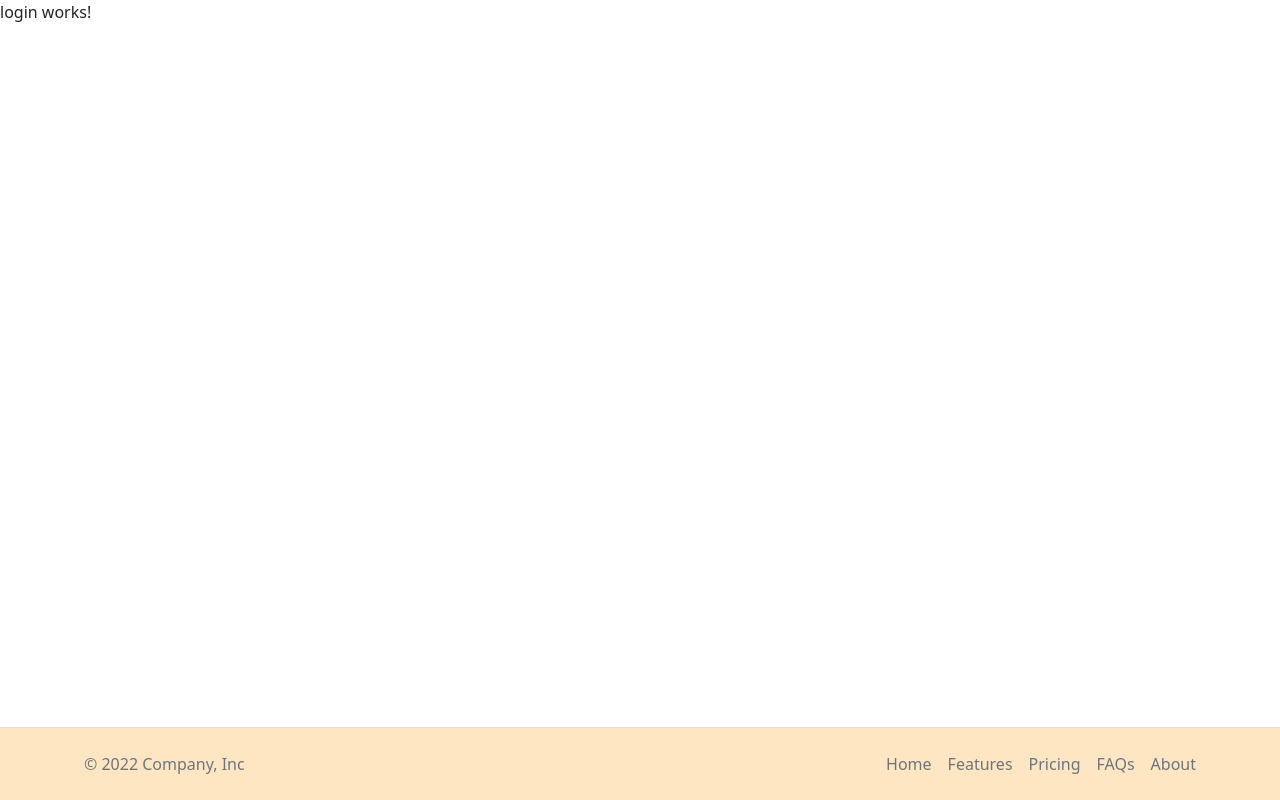
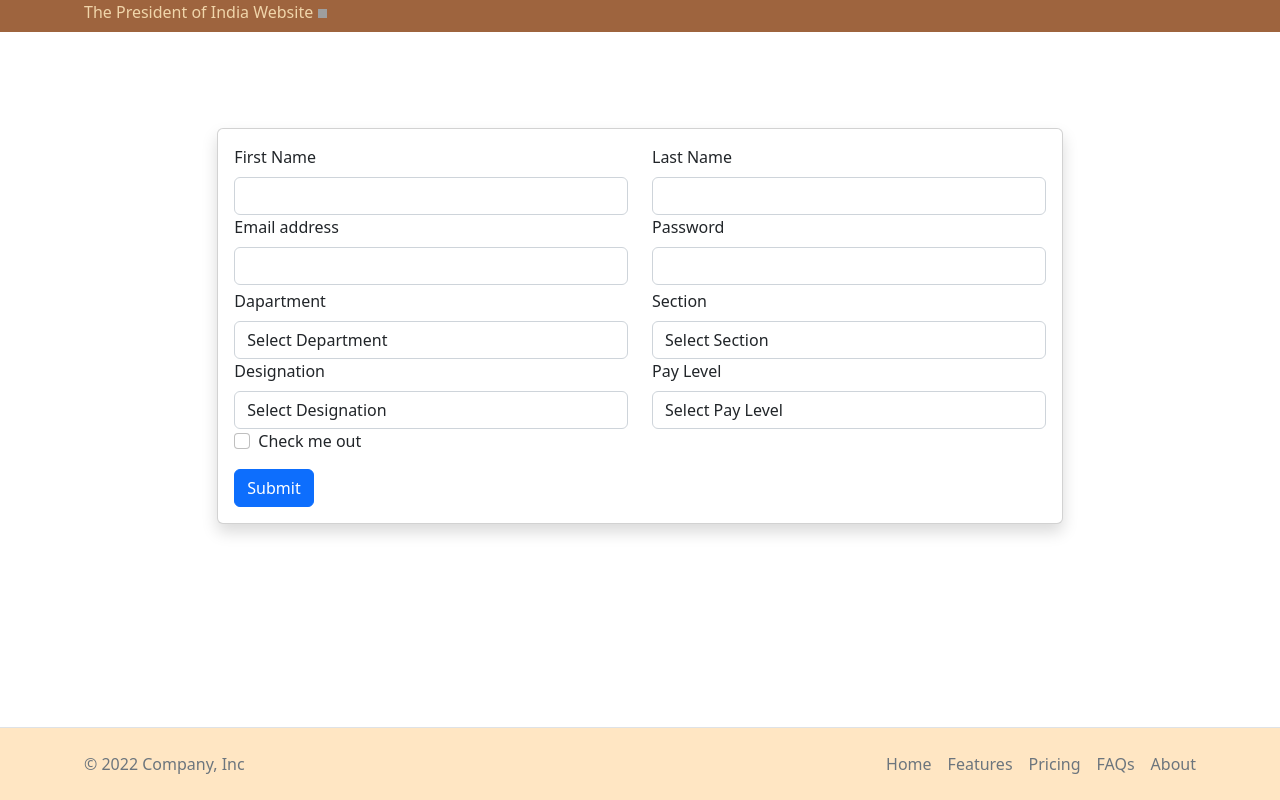
Before and after one commit to SayantanSaha/employee-portal-fe, an Angular app: page /login in a window 1280 px wide. Built offline with nearby package versions, Linux system fonts and the light colour scheme; grey boxes are pictures that could not be loaded.

Commit message:
1st changes

```diff
--- a/src/app/layout/base-layout/base-layout.component.html
+++ b/src/app/layout/base-layout/base-layout.component.html
@@ -1,2 +1,13 @@
+<div class="fixed-top">
+  <div class="pre-header">
+    <div class="container-fluid">
+      <div class="col-md-6">
+
+        <a href="http://presidentofindia.nic.in/" class="nav-link px-2 link-light" target="_blank" title="http://presidentofindia.nic.in/, The President of India : External website that opens in a new window">The President of India Website<img src="https://rb.nic.in/rbvisit/images/ext-link-icon.gif" alt="External website that opens in a new window" title="External website that opens in a new window" width="9" height="9" class="extIcon" /></a>
+
+      </div>
+    </div>
+  </div>
+</div>
 <router-outlet></router-outlet>
 <app-footer fxLayout="column"></app-footer>
--- a/src/app/login/login.component.html
+++ b/src/app/login/login.component.html
@@ -1 +1,67 @@
-<p>login works!</p>
+<div class="row" style="margin-top: 10%">
+  <div class="col-md-8 offset-md-2">
+    <div class="form-holder card shadow">
+      <div class="card-body">
+
+      <form>
+        <div class="row">
+          <div class="col-md">
+            <label for="firstName" class="form-label">First Name</label>
+            <input type="text" class="form-control" id="firstName">
+          </div>
+          <div class="col-md">
+            <label for="lastName" class="form-label">Last Name</label>
+            <input type="text" class="form-control" id="lastName">
+          </div>
+        </div>
+        <div class="row">
+          <div class="col-md">
+            <label for="email" class="form-label">Email address</label>
+            <input type="email" class="form-control" id="email" aria-describedby="emailHelp">
+            <div id="emailHelp" class="form-text"></div>
+          </div>
+          <div class="col-md">
+            <label for="password" class="form-label">Password</label>
+            <input type="password" class="form-control" id="password">
+          </div>
+        </div>
+        <div class="row">
+          <div class="col-md">
+            <label for="department" class="form-label">Dapartment</label>
+            <select class="form-control" id="department">
+              <option>Select Department</option>
+            </select>
+          </div>
+          <div class="col-md">
+            <label for="section" class="form-label">Section</label>
+            <select class="form-control" id="section">
+              <option>Select Section</option>
+            </select>
+          </div>
+        </div>
+        <div class="row">
+          <div class="col-md">
+            <label for="designation" class="form-label">Designation</label>
+            <select class="form-control" id="designation">
+              <option>Select Designation</option>
+            </select>
+          </div>
+          <div class="col-md">
+            <label for="pay" class="form-label">Pay Level</label>
+            <select class="form-control" id="pay">
+              <option>Select Pay Level</option>
+            </select>
+          </div>
+        </div>
+
+        <div class="mb-3 form-check">
+          <input type="checkbox" class="form-check-input" id="exampleCheck1">
+          <label class="form-check-label" for="exampleCheck1">Check me out</label>
+        </div>
+        <button type="submit" class="btn btn-primary">Submit</button>
+      </form>
+
+      </div>
+    </div>
+  </div>
+</div>
--- a/src/app/registration/registration.component.html
+++ b/src/app/registration/registration.component.html
@@ -1 +1,67 @@
-<p>registration works!</p>
+<div class="row" style="margin-top: 10%">
+  <div class="col-md-8 offset-md-2">
+    <div class="form-holder card shadow">
+      <div class="card-body">
+
+        <form>
+          <div class="row">
+            <div class="col-md">
+              <label for="firstName" class="form-label">First Name</label>
+              <input type="text" class="form-control" id="firstName">
+            </div>
+            <div class="col-md">
+              <label for="lastName" class="form-label">Last Name</label>
+              <input type="text" class="form-control" id="lastName">
+            </div>
+          </div>
+          <div class="row">
+            <div class="col-md">
+              <label for="email" class="form-label">Email address</label>
+              <input type="email" class="form-control" id="email" aria-describedby="emailHelp">
+              <div id="emailHelp" class="form-text"></div>
+            </div>
+            <div class="col-md">
+              <label for="password" class="form-label">Password</label>
+              <input type="password" class="form-control" id="password">
+            </div>
+          </div>
+          <div class="row">
+            <div class="col-md">
+              <label for="department" class="form-label">Dapartment</label>
+              <select class="form-control" id="department">
+                <option>Select Department</option>
+              </select>
+            </div>
+            <div class="col-md">
+              <label for="section" class="form-label">Section</label>
+              <select class="form-control" id="section">
+                <option>Select Section</option>
+              </select>
+            </div>
+          </div>
+          <div class="row">
+            <div class="col-md">
+              <label for="designation" class="form-label">Designation</label>
+              <select class="form-control" id="designation">
+                <option>Select Designation</option>
+              </select>
+            </div>
+            <div class="col-md">
+              <label for="pay" class="form-label">Pay Level</label>
+              <select class="form-control" id="pay">
+                <option>Select Pay Level</option>
+              </select>
+            </div>
+          </div>
+
+          <div class="mb-3 form-check">
+            <input type="checkbox" class="form-check-input" id="exampleCheck1">
+            <label class="form-check-label" for="exampleCheck1">Check me out</label>
+          </div>
+          <button type="submit" class="btn btn-primary">Submit</button>
+        </form>
+
+      </div>
+    </div>
+  </div>
+</div>
```
